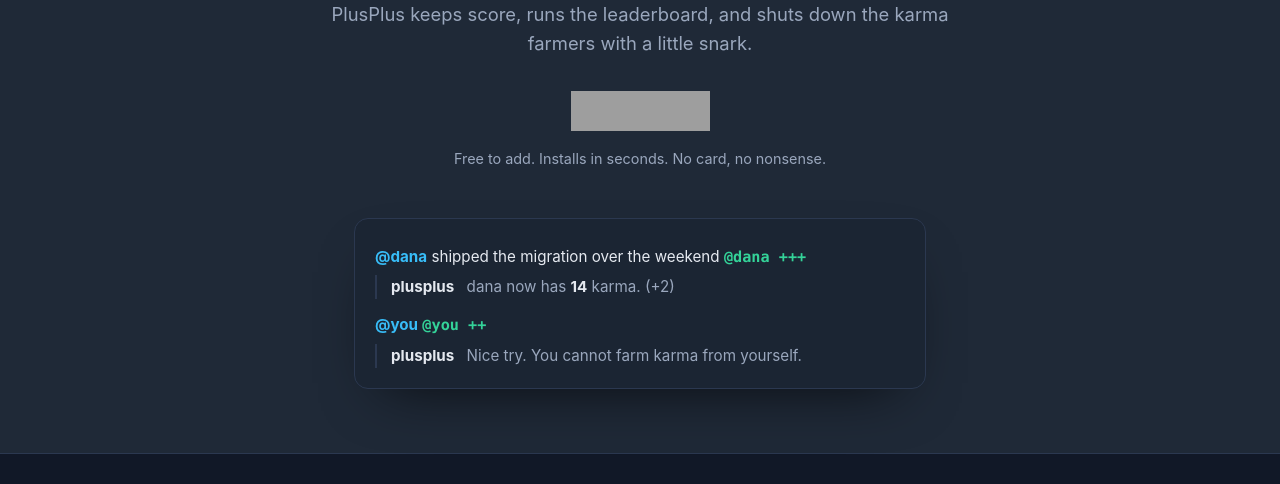
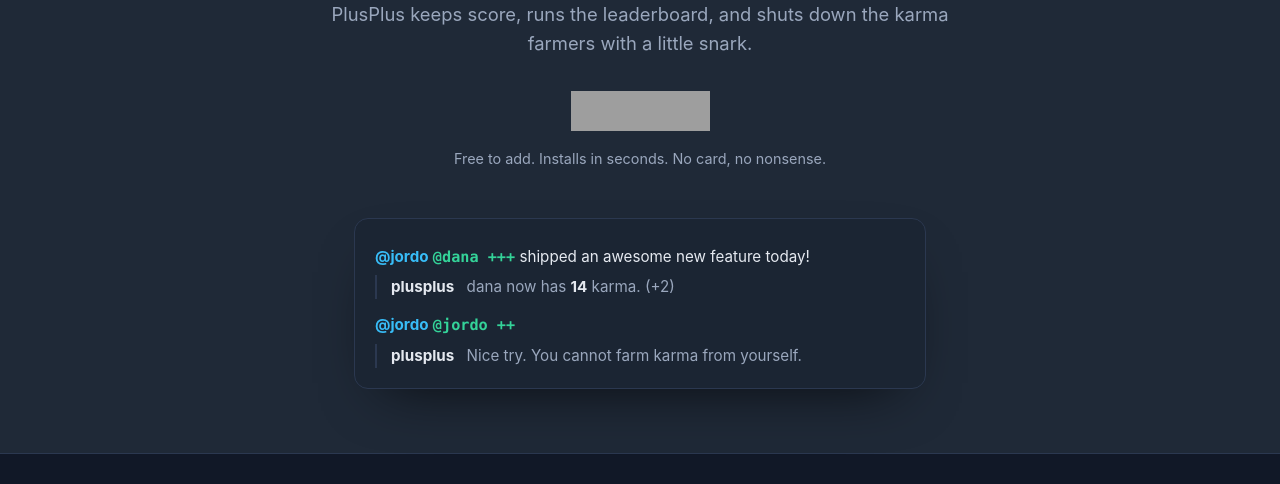
Before and after one commit to jordan-simonovski/plusplus, a plain HTML site: page landing/index.html in a window 1280 px wide. Shown: the part 316-800 px from the top of the page. Drawn offline with Linux system fonts and the light colour scheme; grey boxes are pictures that could not be loaded; a script that the page names is missing.

Commit message:
update landing page messaging

```diff
--- a/landing/index.html
+++ b/landing/index.html
@@ -40,9 +40,9 @@
 
     <div class="hero__demo" aria-hidden="true">
       <div class="chat">
-        <div class="chat__line"><span class="chat__user">@dana</span> shipped the migration over the weekend <span class="chat__karma">@dana +++</span></div>
+        <div class="chat__line"><span class="chat__user">@jordo</span> <span class="chat__karma">@dana +++</span> shipped an awesome new feature today!</div>
         <div class="chat__bot"><span class="chat__bot-name">plusplus</span> dana now has <strong>14</strong> karma. (+2)</div>
-        <div class="chat__line"><span class="chat__user">@you</span> <span class="chat__karma">@you ++</span></div>
+        <div class="chat__line"><span class="chat__user">@jordo</span> <span class="chat__karma">@jordo ++</span></div>
         <div class="chat__bot"><span class="chat__bot-name">plusplus</span> Nice try. You cannot farm karma from yourself.</div>
       </div>
     </div>
```
